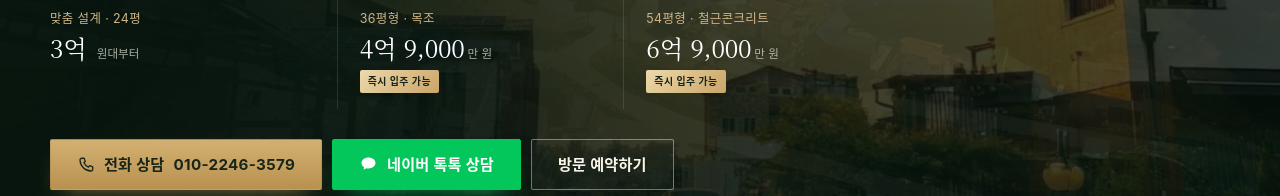
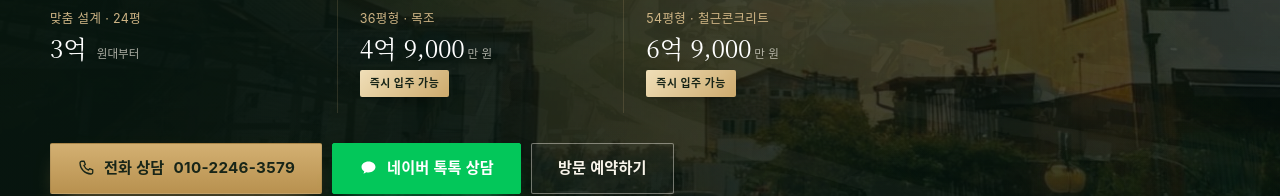
Before and after one commit to townhouseteluce-dotcom/pajuhwangso-site, a plain HTML site: page index.html in a window 1280 px wide. Shown: the part 505-701 px from the top of the page. Drawn offline with Linux system fonts and the light colour scheme.

Commit message:
즉시 입주 배지 가독성 조정

```diff
--- a/assets/style.css
+++ b/assets/style.css
@@ -260,9 +260,9 @@ svg{display:block}
 }
 .hp-value em{font-style:normal;font-family:var(--sans);font-size:.72rem;color:rgba(240,236,225,.7);letter-spacing:0;margin-left:3px}
 .hp-badge{
-  display:inline-block;font-family:var(--sans);font-size:.62rem;font-weight:700;letter-spacing:.05em;
-  color:#182518;background:linear-gradient(135deg,#edd9ab,#c9a568);
-  padding:3px 8px;border-radius:2px;margin-top:2px;
+  display:inline-block;font-family:var(--sans);font-size:.68rem;font-weight:700;letter-spacing:.05em;
+  color:#182518;background:linear-gradient(135deg,#f0dfb8,#cdaa6d);
+  padding:4px 10px;border-radius:2px;margin-top:2px;box-shadow:0 6px 16px -10px rgba(0,0,0,.8);
 }
 
 .hero-cta{display:flex;flex-wrap:wrap;gap:10px;margin-top:30px}
@@ -524,7 +524,7 @@ svg{display:block}
 }
 .pc-now{
   align-self:flex-start;display:inline-block;
-  font-size:.66rem;font-weight:700;letter-spacing:.07em;
+  font-size:.7rem;font-weight:700;letter-spacing:.06em;
   color:#6f5220;background:rgba(184,145,79,.14);border:1px solid rgba(184,145,79,.42);
   padding:4px 9px;border-radius:2px;margin:-10px 0 14px;
 }
```
